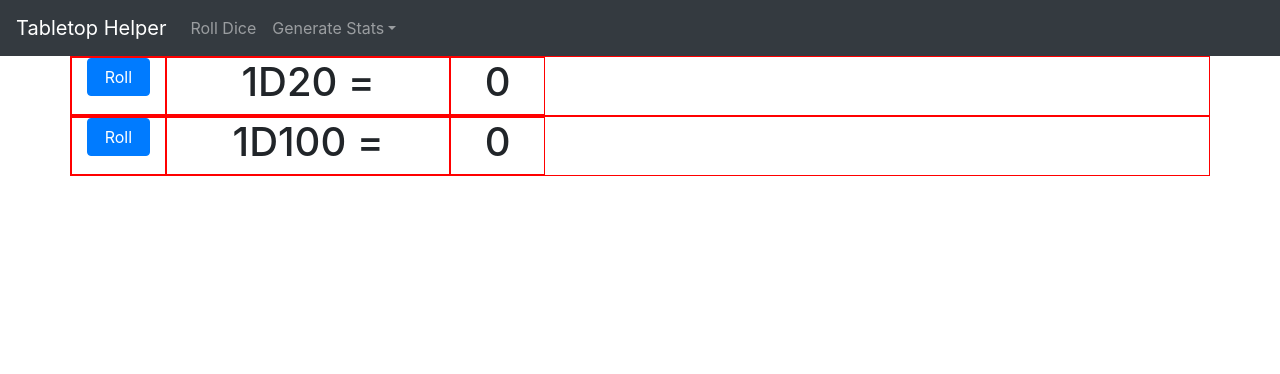
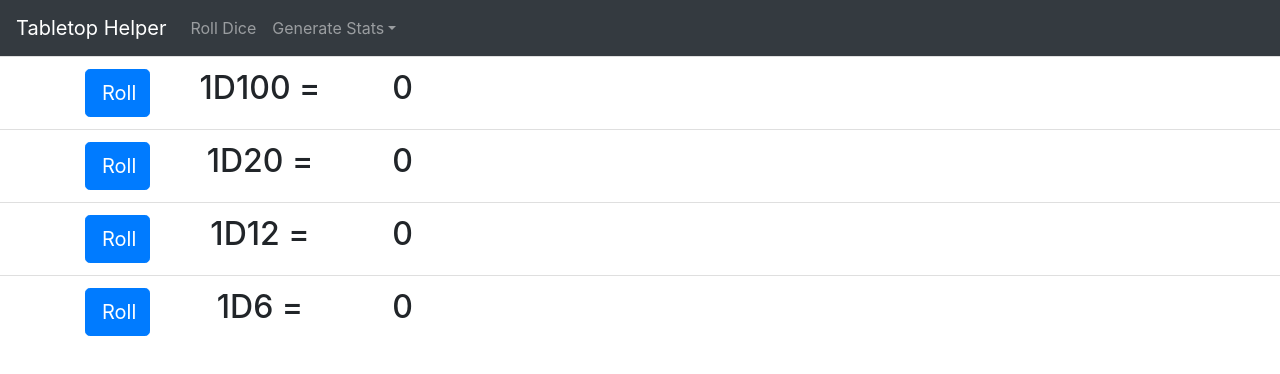
Before and after one commit to arhamHumayun/Tabletop-Helper, a React (Create React App) app in the folder client/: page / in a window 1280 px wide. Shown: the top 374 px of the page. Built offline with nearby package versions, Linux system fonts and the light colour scheme.

Commit message:
created dice component

```diff
--- a/client/src/App.js
+++ b/client/src/App.js
@@ -1,14 +1,28 @@
 import React from 'react';
 import AppHeader from './components/AppHeader';
 import Dice from './components/Dice'
+import ListGroup from 'react-bootstrap/ListGroup'
 import './App.css';
 
 function App() {
   return (
+
     <div className="App">
       <AppHeader/>
-      <Dice diceSize={20}/>
-      <Dice diceSize={100}/>
+    <ListGroup variant="flush">
+      <ListGroup.Item>
+        <Dice diceSize={100}/>
+      </ListGroup.Item>
+      <ListGroup.Item>
+        <Dice diceSize={20}/>
+      </ListGroup.Item>
+      <ListGroup.Item>
+        <Dice diceSize={12}/>
+      </ListGroup.Item>
+      <ListGroup.Item>
+        <Dice diceSize={6}/>
+      </ListGroup.Item>
+    </ListGroup>
     </div>
   );
 }
--- a/client/src/components/Dice.js
+++ b/client/src/components/Dice.js
@@ -23,20 +23,19 @@ export default class Dice extends Component {
     render() {
         return (
             <div>
-            <Container style={{border: '1px solid red'}}>
+                <Container>
                     <Row>
-                    <Col xs={1} style={{border: '1px solid red'}}>
-                        <Button variant="primary" onClick={this.roll} block>Roll</Button>
+                        <Col xs={1}>
+                            <Button variant="primary" onClick={this.roll} size="lg" className="btn btn-primary btn-lg btn-block" block>Roll</Button>
                         </Col>
-                    <Col xs={3} style={{border: '1px solid red'}}>
-                        <h1>1D{this.state.diceSize} =</h1>
+                        <Col xs={2}>
+                            <h2>1D{this.state.diceSize} =</h2>
                         </Col>
-                    <Col xs={1} style={{border: '1px solid red'}}>
-                        <h1>{this.state.result}</h1>
+                        <Col xs={1}>
+                            <h2>{this.state.result}</h2>
                         </Col>
                     </Row>
                 </Container>
-
             </div>
         )
     }
```
Lines whose indentation alone changed are shown as unchanged.
